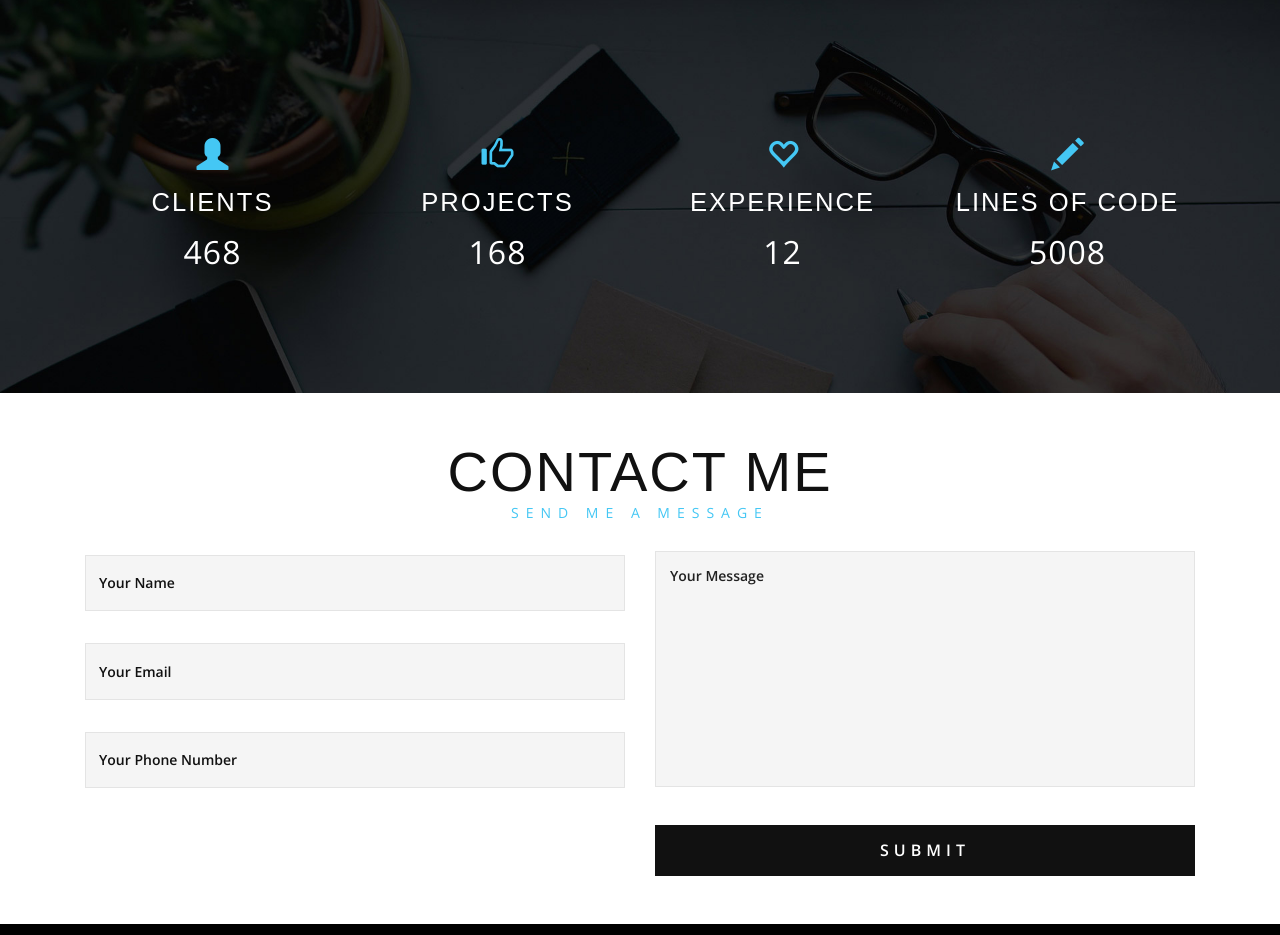
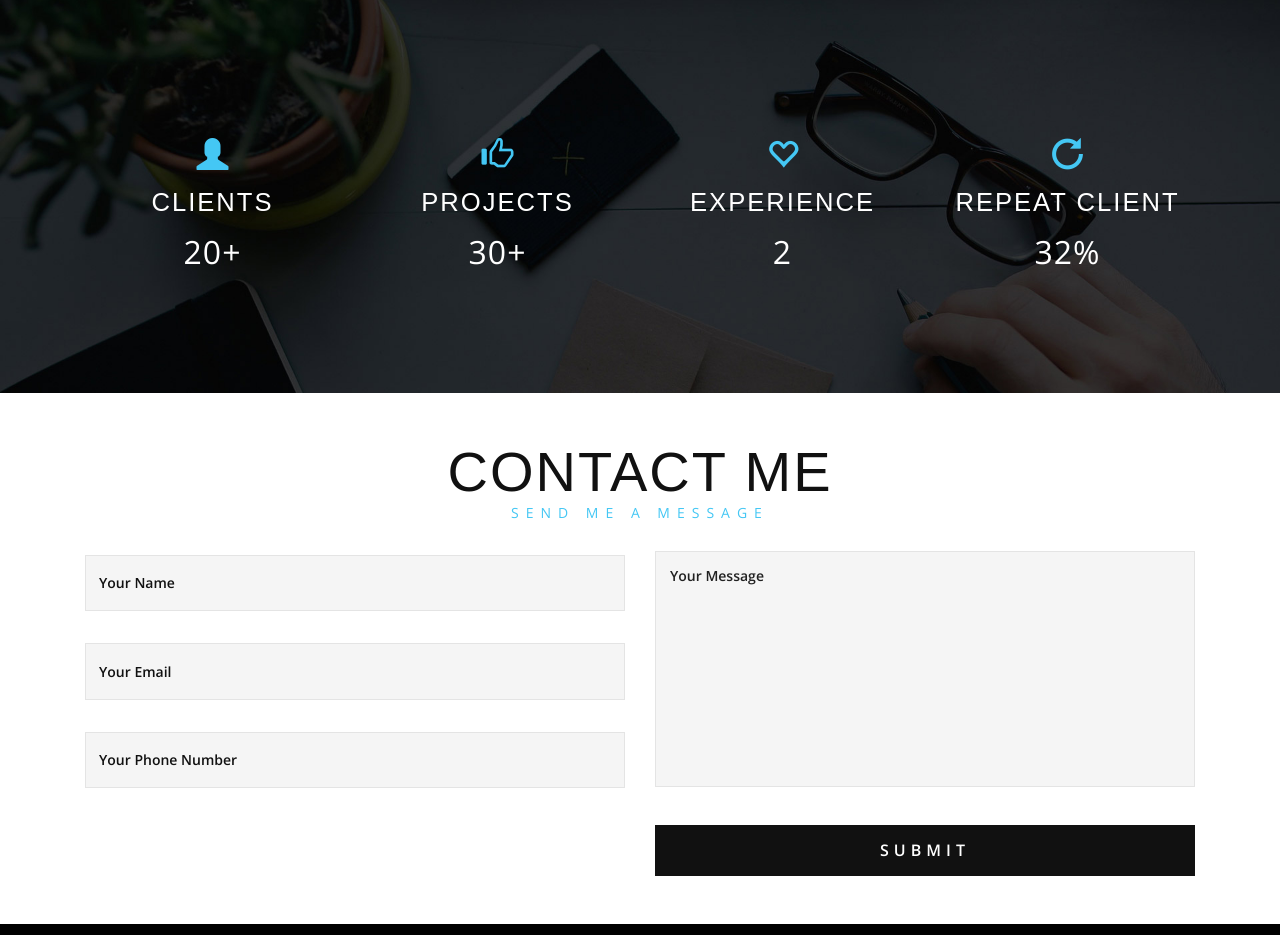
Before and after one commit to dipak10/dipak10.github.io, a plain HTML site: page index.html in a window 1280 px wide. Shown: the part 4358-5293 px from the top of the page. Drawn offline with nearby package versions, Linux system fonts and the light colour scheme; files whose address does not match are found by name; a web font is replaced by a local one.

Commit message:
New Change

```diff
--- a/index.html
+++ b/index.html
@@ -416,7 +416,7 @@ Smartphone Compatible web template, free web designs for Nokia, Samsung, LG, Son
 
 				<h5>CLIENTS</h5>
 
-					<p class="counter">468</p>
+					<p class="counter">20+</p>
 
 			</div>
 			<div class="col-md-3 agile_count_grid">
@@ -424,7 +424,7 @@ Smartphone Compatible web template, free web designs for Nokia, Samsung, LG, Son
 
 				<h5>PROJECTS</h5>
 
-					<p class="counter">168</p>
+					<p class="counter">30+</p>
 
 			</div>
 			<div class="col-md-3 agile_count_grid c3">
@@ -432,16 +432,16 @@ Smartphone Compatible web template, free web designs for Nokia, Samsung, LG, Son
 
 				<h5>EXPERIENCE</h5>
 
-					<p class="counter">12</p>
+					<p class="counter">2</p>
 
 			</div>
 			<div class="col-md-3 agile_count_grid c4">
 
-					<span class="glyphicon glyphicon-pencil" aria-hidden="true"></span>
+					<span class="glyphicon glyphicon-repeat" aria-hidden="true"></span>
 
-				<h5>LINES OF CODE</h5>
+				<h5>Repeat Client</h5>
 
-					<p class="counter">5008</p>
+					<p class="counter">32%</p>
 
 
 
```
